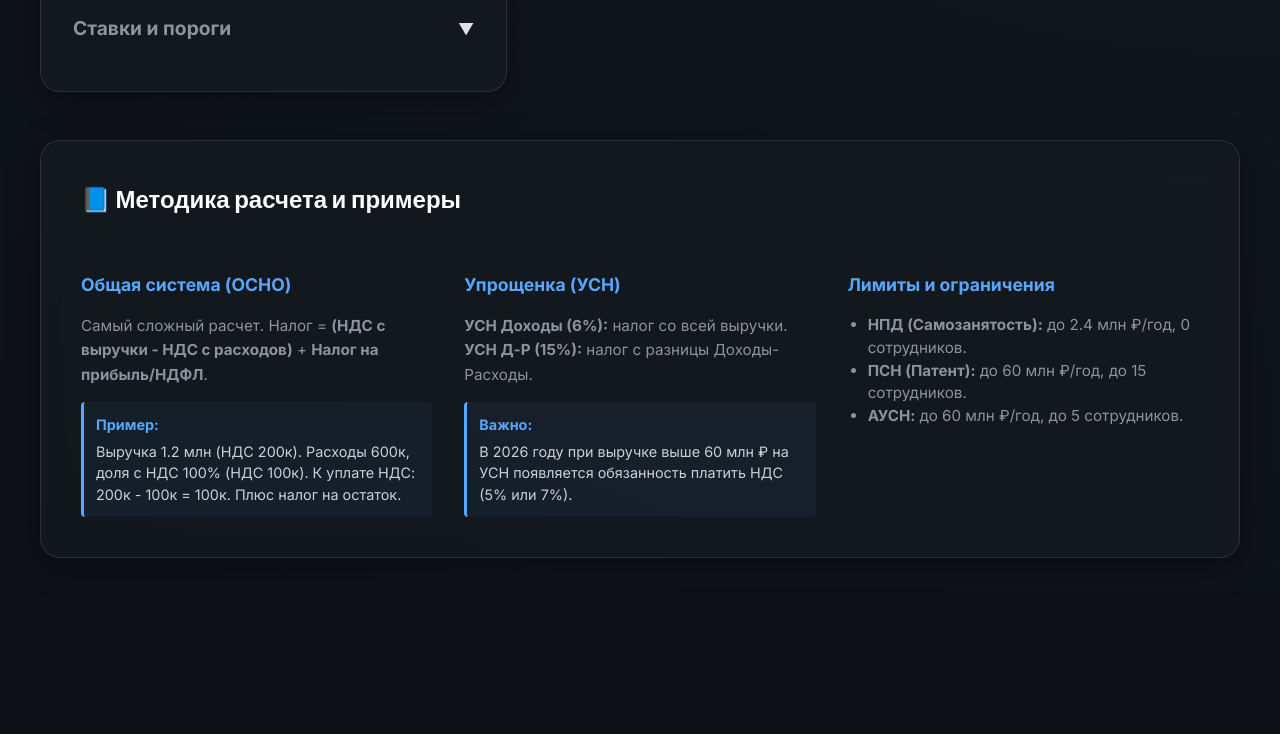
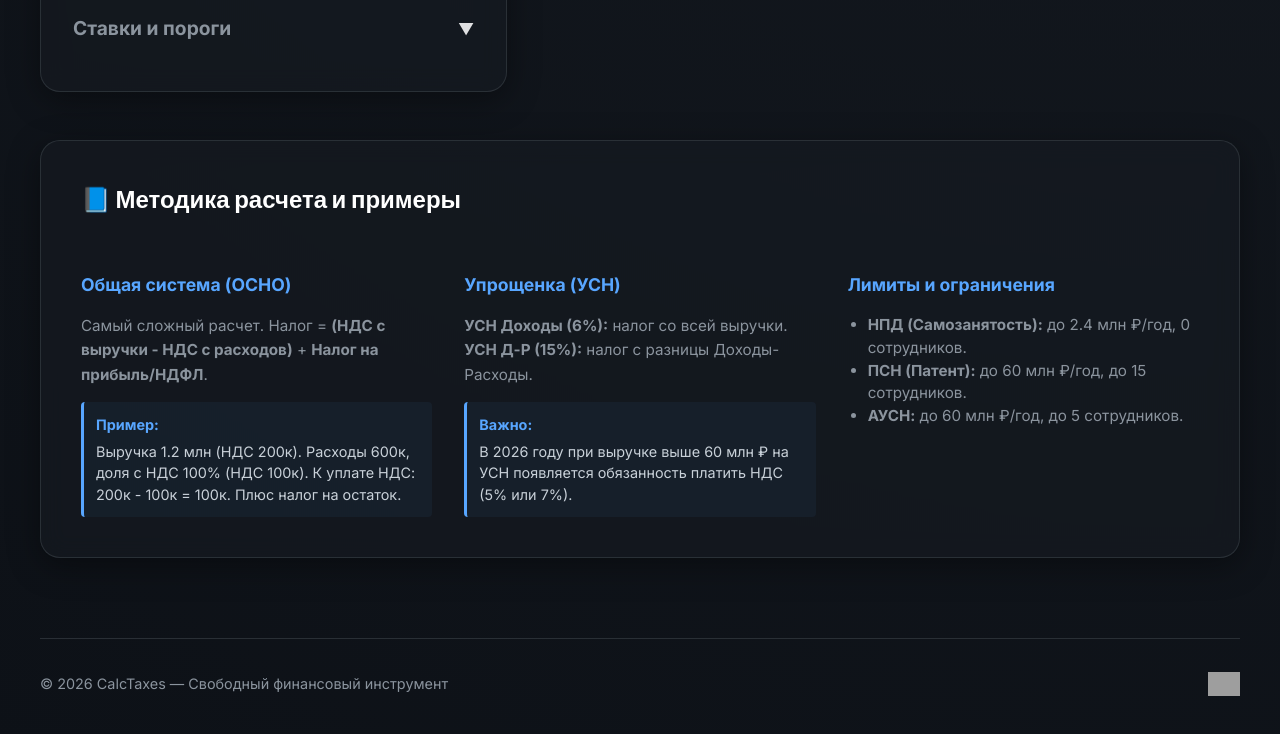
Before and after one commit to yunistlt/CalcTaxes, a website built with Vite: page index.html in a window 1280 px wide. Shown: the part 1176-1910 px from the top of the page. Before the commit the page ends 1766 px from the top, so only its background shows below. Built offline with nearby package versions, Linux system fonts and the light colour scheme; grey boxes are pictures that could not be loaded.

Commit message:
Add simple HITS badge for visitor tracking

```diff
--- a/src/main.ts
+++ b/src/main.ts
@@ -310,6 +310,15 @@ app.innerHTML = `
       </div>
     </div>
   </div>
+
+  <footer class="app-footer">
+    <div class="footer-content">
+      <span>© 2026 CalcTaxes — Свободный финансовый инструмент</span>
+      <div class="footer-stats">
+        <img src="https://hits.seeyoufarm.com/api/count/incr/badge.svg?url=https%3A%2F%2Fgithub.com%2Fyunistlt%2FCalcTaxes&count_bg=%2358A6FF&title_bg=%2330363d&icon=&icon_color=%23E7E7E7&title=визитов&edge_flat=true" alt="Hits" />
+      </div>
+    </div>
+  </footer>
 `
 
 // Tab Switching Control
--- a/src/style.css
+++ b/src/style.css
@@ -939,3 +939,24 @@ input:focus, select:focus {
 .negative {
   color: var(--accent-red) !important;
 }
+
+.app-footer {
+  margin-top: 5rem;
+  padding: 2rem 0;
+  border-top: 1px solid var(--border-color);
+  color: var(--text-dim);
+  font-size: 0.9rem;
+}
+
+.footer-content {
+  display: flex;
+  justify-content: space-between;
+  align-items: center;
+  flex-wrap: wrap;
+  gap: 1rem;
+}
+
+.footer-stats img {
+  height: 24px;
+  vertical-align: middle;
+}
```
Also changed, not shown: README.md.
